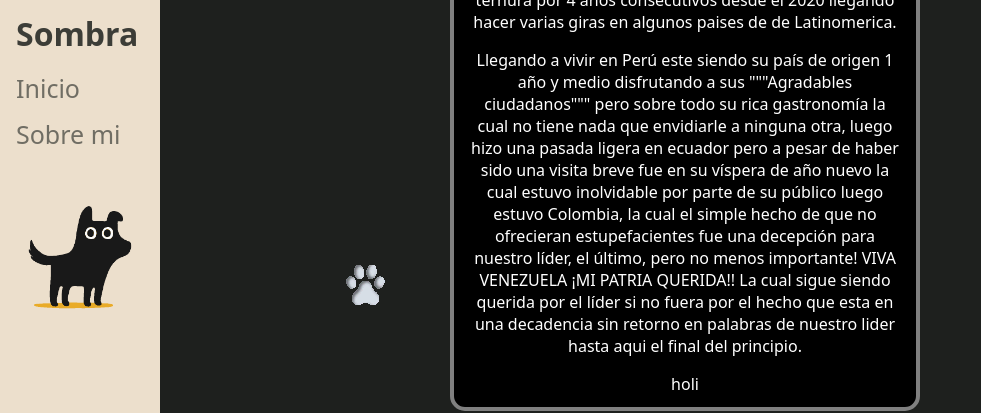
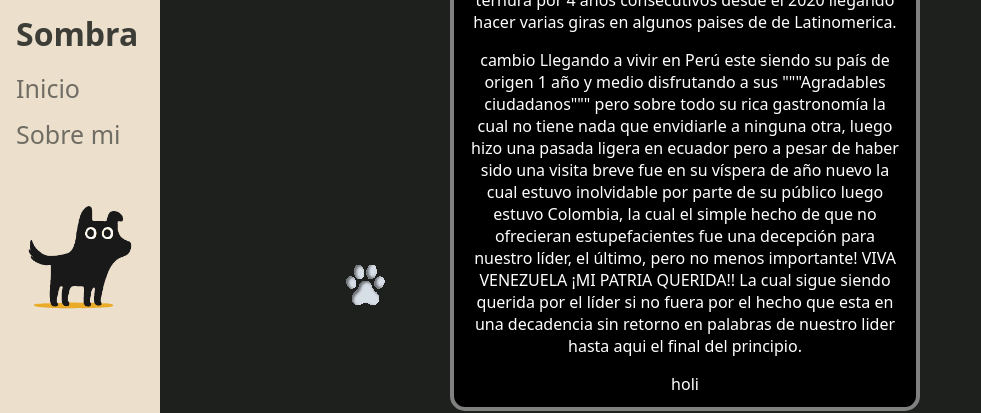
Before and after one commit to MegaPatron0911/SitioWebOsawal, a plain HTML site: page index.html in a window 1280 px wide. Shown: the part 187-600 px from the top of the page, 0-981 px from the left. Drawn offline with Linux system fonts and the light colour scheme.

Commit message:
cambios al parrafor del index

```diff
--- a/index.html
+++ b/index.html
@@ -31,7 +31,7 @@
                 al premio DT (DoggyTragedy) ganador del premio mister ternura por 4 años consecutivos
                 desde el 2020 llegando hacer varias giras en algunos paises de de Latinomerica.
             </p>
-            <p>
+            <p>  cambio
                 Llegando a vivir en Perú este siendo su país de origen 1 año y medio disfrutando a sus """Agradables ciudadanos""" pero sobre todo su
                 rica gastronomía la cual no tiene nada que envidiarle a ninguna otra, luego hizo una pasada ligera en ecuador
                 pero a pesar de haber sido una visita breve fue en su víspera de año nuevo la cual estuvo inolvidable por parte
```
